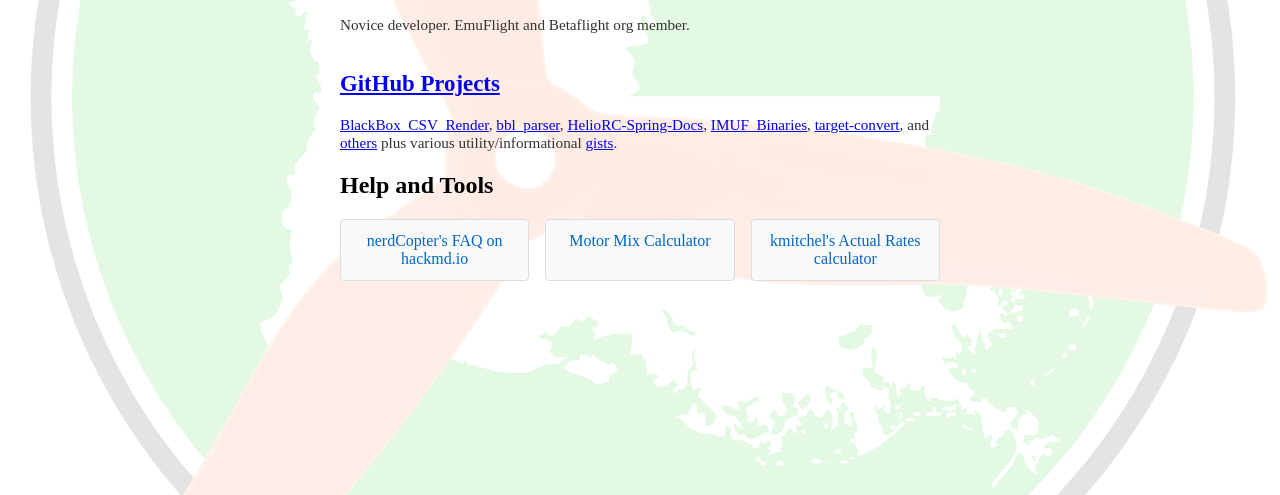
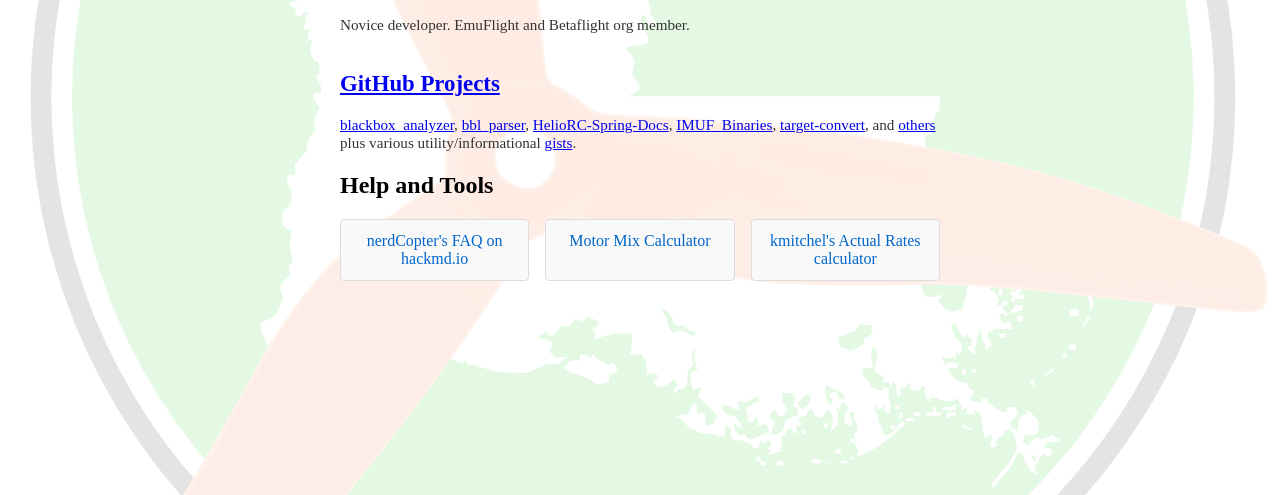
Before and after one commit to nerdCopter/nerdcopter.github.io, a plain HTML site: page index.html in a window 1280 px wide. Shown: the part 305-800 px from the top of the page. Drawn offline with Linux system fonts and the light colour scheme.

Commit message:
docs: update BlackBox_CSV_Render link to blackbox_analyzer
Update project URL and name from BlackBox_CSV_Render to blackbox_analyzer.

```diff
--- a/index.html
+++ b/index.html
@@ -80,7 +80,7 @@
                 Novice developer. EmuFlight and Betaflight org member.<br>
                 <br>
                 <h2><a href="https://github.com/nerdCopter">GitHub Projects</a></h2>
-                <a href="https://github.com/nerdCopter/BlackBox_CSV_Render">BlackBox_CSV_Render</a>, <a href="https://github.com/nerdCopter/bbl_parser">bbl_parser</a>, <a href="https://github.com/nerdCopter/HelioRC-Spring-Docs">HelioRC-Spring-Docs</a>, <a href="https://github.com/nerdCopter/IMUF_Binaries">IMUF_Binaries</a>, <a href="https://github.com/nerdCopter/target-convert">target-convert</a>, and <a href="https://github.com/nerdCopter?tab=repositories&q=&type=source&language=&sort=">others</a> plus various utility/informational <a href="https://gist.github.com/nerdCopter">gists</a>.
+                <a href="https://github.com/nerdCopter/blackbox_analyzer">blackbox_analyzer</a>, <a href="https://github.com/nerdCopter/bbl_parser">bbl_parser</a>, <a href="https://github.com/nerdCopter/HelioRC-Spring-Docs">HelioRC-Spring-Docs</a>, <a href="https://github.com/nerdCopter/IMUF_Binaries">IMUF_Binaries</a>, <a href="https://github.com/nerdCopter/target-convert">target-convert</a>, and <a href="https://github.com/nerdCopter?tab=repositories&q=&type=source&language=&sort=">others</a> plus various utility/informational <a href="https://gist.github.com/nerdCopter">gists</a>.
                 <br>
             </div>
             <h2>Help and Tools</h2>
```
